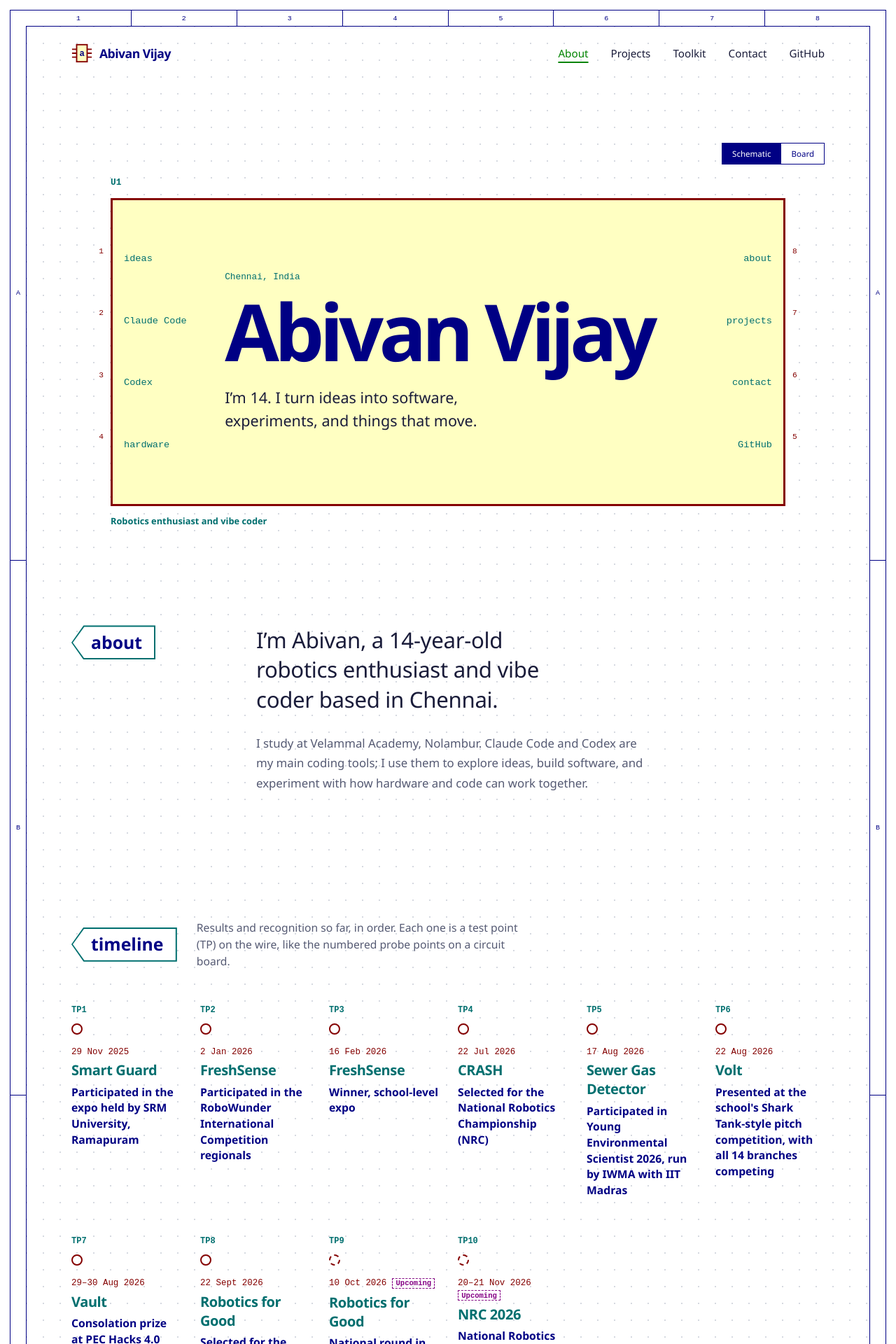
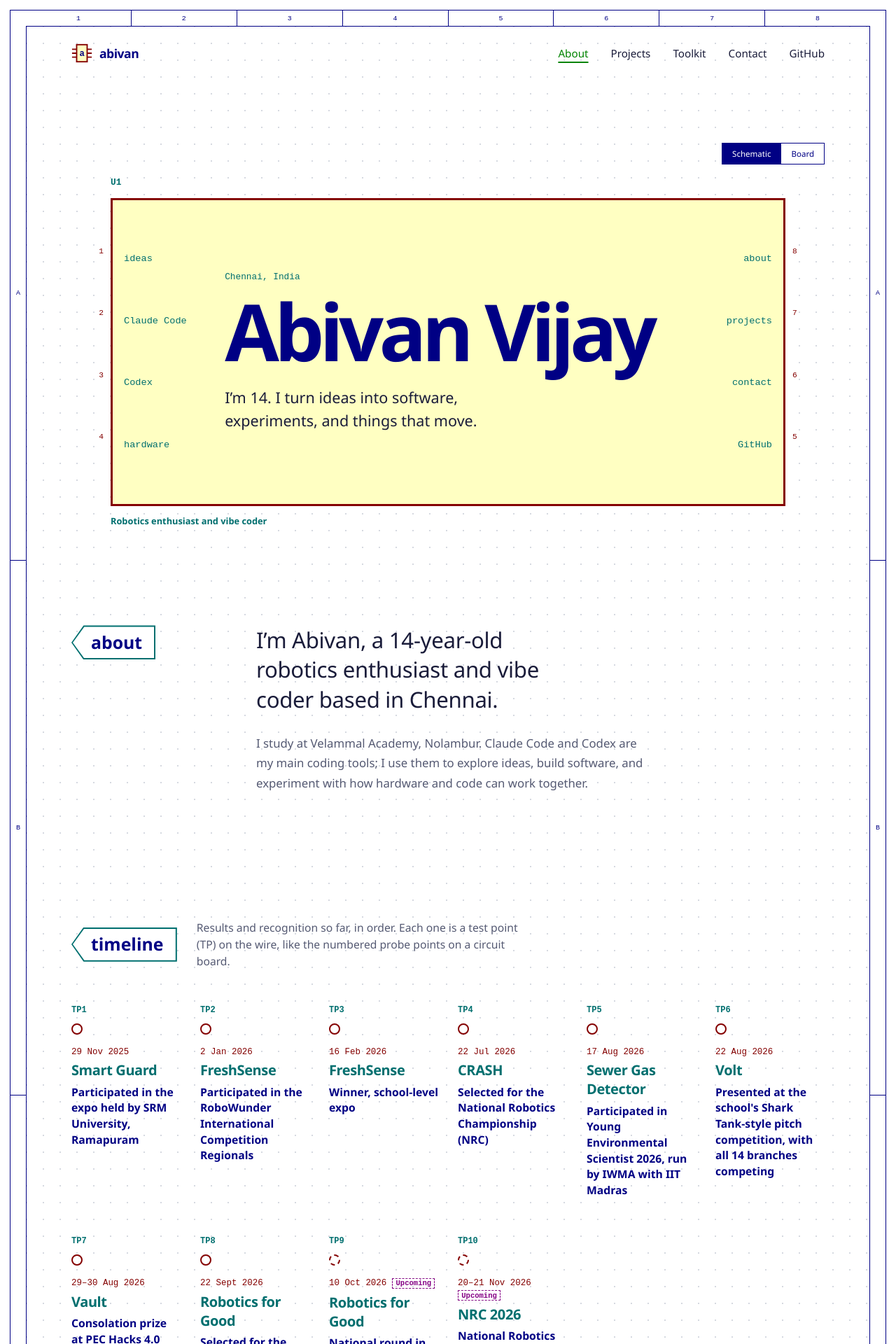
Before and after one commit to abivan100-stack/abivan-portfolio, a React (Vite) app: page / in a window 1280 px wide. Shown: the top 1920 px of the page at 70% size. Built offline with nearby package versions, Linux system fonts and the light colour scheme; a web font is replaced by a local one.

Commit message:
Shorten the wordmark to abivan and capitalise Regionals

```diff
--- a/scripts/sync-projects.mjs
+++ b/scripts/sync-projects.mjs
@@ -28,7 +28,7 @@ const offlineProjects = [
     summary: 'An ESP32 build that checks food for spoilage on a conveyor belt. An IR sensor stops each item under two gas sensors, which compare its reading against a clean-air baseline the system calibrates at start-up. The verdict, FRESH or ROTTEN, shows on an LCD and is sent to the Blynk IoT cloud for remote monitoring. Built as a three-person team project.',
     contextNote: null,
     recognitions: [
-      { text: 'Participated in the RoboWunder International Competition regionals', dates: ['2026-01-02'] },
+      { text: 'Participated in the RoboWunder International Competition Regionals', dates: ['2026-01-02'] },
       { text: 'Winner, school-level expo', dates: ['2026-02-16'] },
     ],
     url: null,
--- a/src/components/Sheet.tsx
+++ b/src/components/Sheet.tsx
@@ -17,14 +17,14 @@ export function PageFrame({ homeHref, nav, footer, children }: { homeHref: strin
 
       <div className="sheet">
         <header className="site-header">
-          <a className="wordmark" href={homeHref} aria-label="Abivan Vijay, home">
+          <a className="wordmark" href={homeHref} aria-label="Abivan, home">
             {/* A tiny U1: the same chip as the hero and the tab icon */}
             <svg className="wordmark-chip" viewBox="0 0 32 32" aria-hidden="true" focusable="false">
               <path className="wordmark-pins" d="M1 10h7M1 16h7M1 22h7M24 10h7M24 16h7M24 22h7" />
               <rect x="8" y="3" width="16" height="26" />
               <text x="16" y="20.5" textAnchor="middle">a</text>
             </svg>
-            <span>Abivan Vijay</span>
+            <span>abivan</span>
           </a>
           <nav aria-label="Main navigation">
             {nav.map((item) => (
--- a/src/data/projects.json
+++ b/src/data/projects.json
@@ -119,7 +119,7 @@
     "contextNote": null,
     "recognitions": [
       {
-        "text": "Participated in the RoboWunder International Competition regionals",
+        "text": "Participated in the RoboWunder International Competition Regionals",
         "dates": [
           "2026-01-02"
         ]
```
